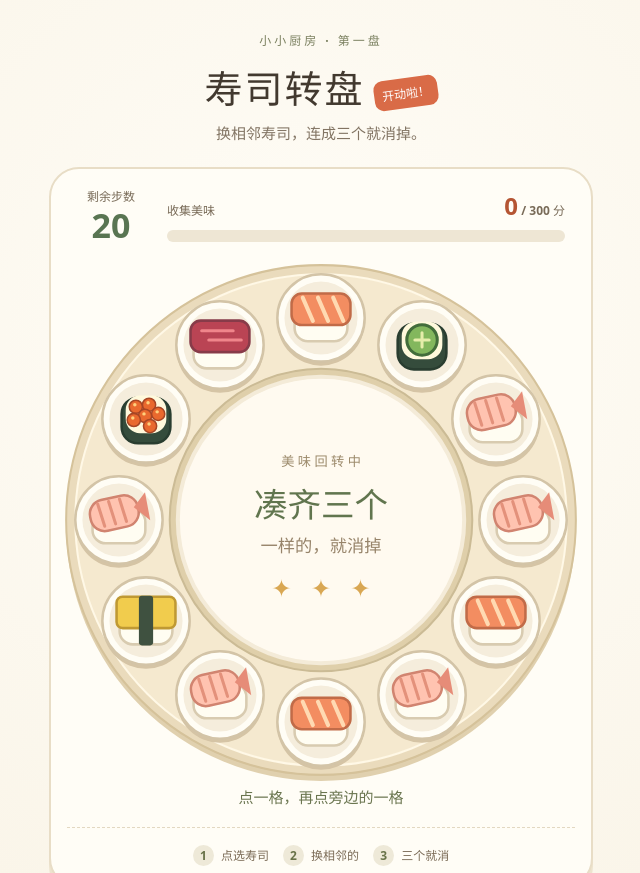
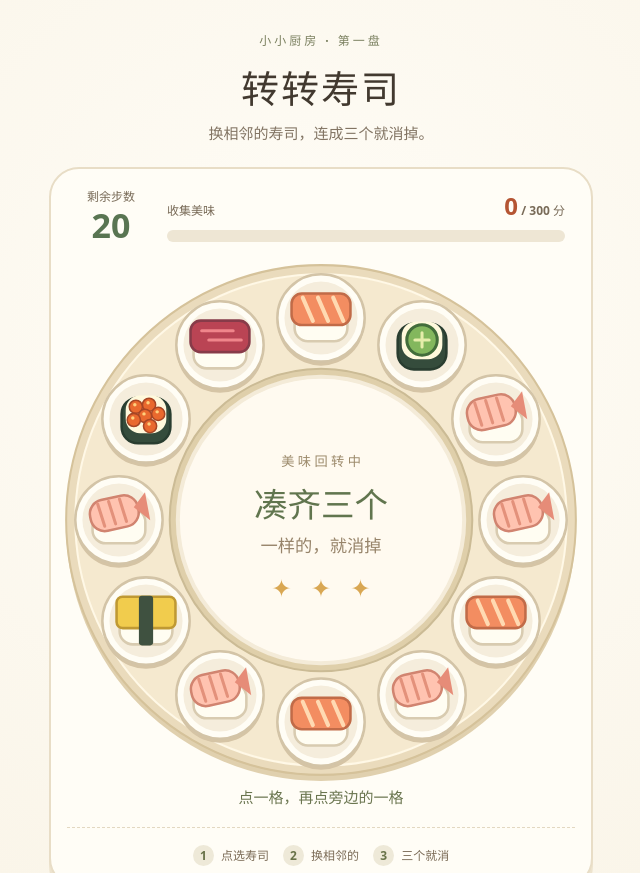
Before and after one commit to alactopbot/sushi-turntable, a website built with Vite: page index.html in a window 1280 px wide. Shown: the top 873 px of the page, without its empty margins (319-959 px from the left). Built offline with nearby package versions, Linux system fonts and the light colour scheme.

Commit message:
fix: use 转转寿司 as public game name

```diff
--- a/index.html
+++ b/index.html
@@ -7,18 +7,18 @@
     <link rel="icon" type="image/svg+xml" href="./favicon.svg" />
     <meta
       name="description"
-      content="换相邻寿司，连成三个就消掉。适合亲子一起玩的寿司转盘小游戏。"
+      content="换相邻的寿司，连成三个就消掉。适合亲子一起玩的转转寿司小游戏。"
     />
-    <title>寿司转盘 · 开动啦！</title>
+    <title>转转寿司</title>
   </head>
   <body>
     <main>
       <header>
         <span class="eyebrow">小小厨房 · 第一盘</span>
-        <h1>寿司转盘<span>开动啦！</span></h1>
-        <p>换相邻寿司，连成三个就消掉。</p>
+        <h1>转转寿司</h1>
+        <p>换相邻的寿司，连成三个就消掉。</p>
       </header>
-      <section class="game" aria-label="寿司转盘游戏">
+      <section class="game" aria-label="转转寿司游戏">
         <div class="hud">
           <div class="moves">
             <span>剩余步数</span><strong id="moves">20</strong>
@@ -37,7 +37,7 @@
           </div>
         </div>
         <div class="board">
-          <canvas id="board" aria-label="十二格寿司转盘，点一格再点相邻格交换"
+          <canvas id="board" aria-label="十二格环形寿司棋盘，点一格再点相邻格交换"
             >请使用支持 Canvas 的浏览器。</canvas
           >
           <div id="result" class="result" hidden>
```
